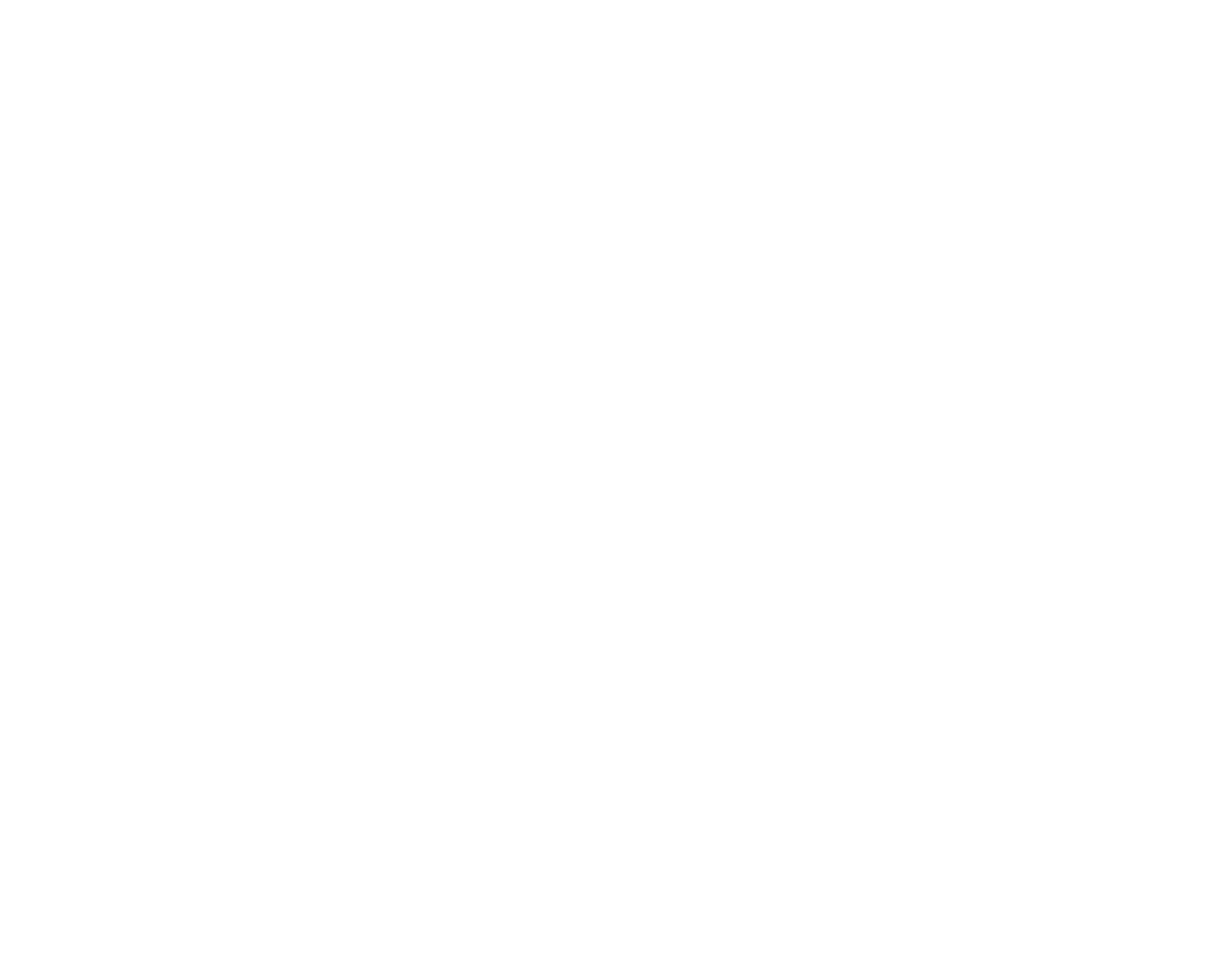
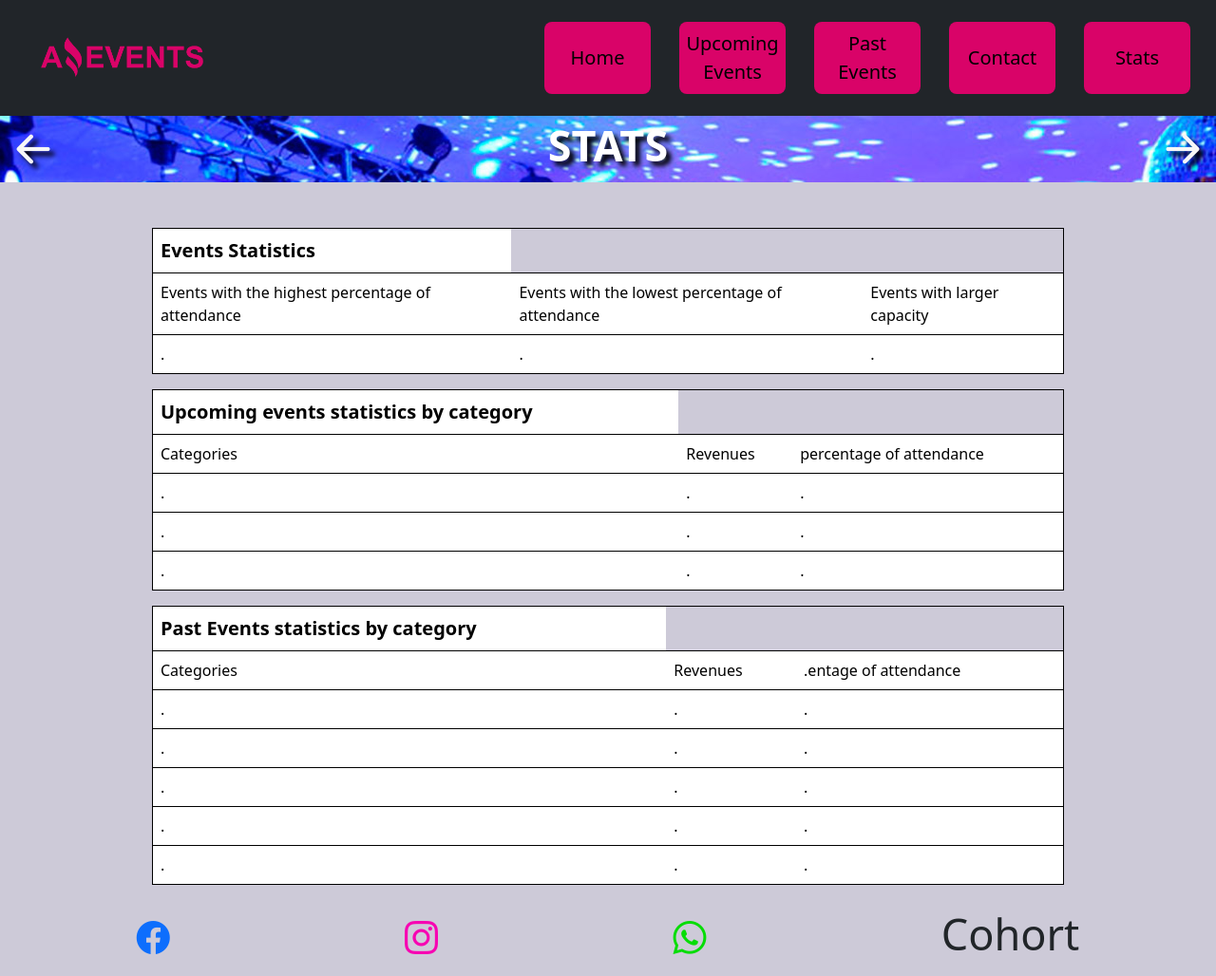
Before and after one commit to SalvadorProgr/Amazing_Events, a plain HTML site: page stats.html in a window 1280 px wide. Shown: the whole page at 95% size. Before the commit the page ends 800 px from the top, so only its background shows below. Drawn offline with nearby package versions, Linux system fonts and the light colour scheme.

Commit message:
terminé el table del stats

```diff
--- a/assets/styles/style.css
+++ b/assets/styles/style.css
@@ -166,3 +166,25 @@ h2{
     font-weight: 700;
     color: #D90368;
 }
+/* desde aqui el table */
+table{
+    border: 1px solid black;
+
+}
+.table-group-divider{
+    border: 1px solid black;
+}
+.table th{
+    border: 1px solid black;
+    width: 100%;
+}
+.table tr{
+    border: 1px solid black;
+}
+.title-table{
+    font-size: 20px;
+    font-weight: 700;
+}
+.empty{
+    color: #CDCAD8;
+}
--- a/stats.html
+++ b/stats.html
@@ -0,0 +1,196 @@
+<!DOCTYPE html>
+<html lang="es">
+  <head>
+    <meta charset="UTF-8" />
+    <meta http-equiv="X-UA-Compatible" content="IE=edge" />
+    <meta name="viewport" content="width=device-width, initial-scale=1.0" />
+    <link
+      rel="shortcut icon"
+      href="./assets/img/papel-picado.ico"
+      type="image/x-icon"
+    />
+    <link
+      href="https://cdn.jsdelivr.net/npm/bootstrap@5.3.0-alpha1/dist/css/bootstrap.min.css"
+      rel="stylesheet"
+      integrity="sha384-GLhlTQ8iRABdZLl6O3oVMWSktQOp6b7In1Zl3/Jr59b6EGGoI1aFkw7cmDA6j6gD"
+      crossorigin="anonymous"
+    />
+    <link
+      rel="stylesheet"
+      href="https://cdn.jsdelivr.net/npm/bootstrap-icons@1.10.3/font/bootstrap-icons.css"
+    />
+    <link rel="stylesheet" href="./assets/styles/style.css" />
+    <title>Contact AE</title>
+  </head>
+  <body>
+    <header>
+      <!-- desde aqui la cabecera -->
+
+      <div class="barra d-flex">
+        <nav class="navbar navbar-expand-lg bg-dark d-flex">
+          <figure class="figure">
+            <img
+              src="./assets/img/Logo Amazing Events.png"
+              class="figure-img img-fluid rounded w-50"
+              alt="logo Amazing Events"
+            />
+          </figure>
+          <div class="container-fluid">
+            <div class="collapse navbar-collapse" id="navbarNav">
+              <ul class="navbar-nav">
+                <li class="nav-item">
+                  <a
+                    class="nav-link active"
+                    aria-current="page"
+                    href="./index.html"
+                    >Home</a
+                  >
+                </li>
+                <li class="nav-item">
+                  <a
+                    class="nav-link active"
+                    aria-current="page"
+                    href="./upcoming_events.html"
+                    >Upcoming Events</a
+                  >
+                </li>
+                <li class="nav-item">
+                  <a
+                    class="nav-link active"
+                    aria-current="page"
+                    href="./past_events.html"
+                    >Past Events</a
+                  >
+                </li>
+                <li class="nav-item">
+                  <a class="nav-link active" aria-current="page" href="#"
+                    >Contact</a
+                  >
+                </li>
+                <li class="nav-item">
+                  <a
+                    class="nav-link active"
+                    aria-current="page"
+                    href="./stats.html"
+                    >Stats</a
+                  >
+                </li>
+              </ul>
+            </div>
+          </div>
+        </nav>
+      </div>
+    </header>
+
+    <!-- desde aqui la barra con foto backgrund -->
+
+    <main d-flex>
+      <div class="bar-home">
+      <i class="bi bi-arrow-left-short"></i>
+      <h2>STATS</h2>
+      <i class="bi bi-arrow-right-short"></i>
+      </div>
+
+      <!-- desde aqui el table -->
+      <div class="d-flex flex-column align-items-center">
+        <table class="table w-75 mt-5">
+            <tr>
+              <td class="title-table">Events Statistics</td>
+            </tr>
+          <tbody class="table-group-divider">
+            <!-- primer fila -->
+            <tr>
+              <td>Events with the highest percentage of attendance</td>
+              <td>Events with the lowest percentage of attendance</td>
+              <td>Events with larger capacity</td>
+            </tr>
+            <!-- segunda fila -->
+            <tr>
+              <td class="empty">.</td>
+              <td class="empty">.</td>
+              <td class="empty">.</td>
+            </tr>
+          </tbody>
+          </table>
+
+          <table class="table w-75">
+          <thead>
+            <tr>
+              <td class="title-table">Upcoming events statistics by category</td>
+            </tr>
+          </thead>
+          <tbody class="table-group-divider">
+            <tr>
+              <td>Categories</td>
+              <td>Revenues</td>
+              <td>percentage of attendance</td>
+            </tr>
+            <tr>
+              <td class="empty">.</td>
+              <td class="empty">.</td>
+              <td class="empty">.</td>
+            </tr>
+            <tr>
+              <td class="empty">.</td>
+              <td class="empty">.</td>
+              <td class="empty">.</td>
+            </tr>
+            <tr>
+              <td class="empty">.</td>
+              <td class="empty">.</td>
+              <td class="empty">.</td>
+            </tr>
+          </tbody>
+          </table>
+          <table class="table w-75">
+            <tr>
+              <td class="title-table">Past Events statistics by category</td>
+            </tr>
+          <tbody class="table-group-divider">
+            <tr>
+              <td>Categories</td>
+              <td>Revenues</td>
+              <td>.entage of attendance</td>
+            </tr>
+            <tr>
+              <td class="empty">.</td>
+              <td class="empty">.</td>
+              <td class="empty">.</td>
+            </tr>
+            <tr>
+              <td class="empty">.</td>
+              <td class="empty">.</td>
+              <td class="empty">.</td>
+            </tr>
+            <tr>
+              <td class="empty">.</td>
+              <td class="empty">.</td>
+              <td class="empty">.</td>
+            </tr>
+            <tr>
+              <td class="empty">.</td>
+              <td class="empty">.</td>
+              <td class="empty">.</td>
+            </tr>
+            <tr>
+              <td class="empty">.</td>
+              <td class="empty">.</td>
+              <td class="empty">.</td>
+            </tr>
+          </tbody>
+        </table>
+      </div>
+    </main>
+    <footer w-100>
+      <a href=""><i class="bi bi-facebook"></i></a>
+      <a href=""><i class="bi-instagram bi-instagram"></i></a>
+      <a href=""><i class="bi-whatsapp bi-whatsapp"></i></a>
+      <h2 class="h2">Cohort</h2>
+    </footer>
+    <script
+      src="https://cdn.jsdelivr.net/npm/bootstrap@5.3.0-alpha1/dist/js/bootstrap.bundle.min.js"
+      integrity="sha384-w76AqPfDkMBDXo30jS1Sgez6pr3x5MlQ1ZAGC+nuZB+EYdgRZgiwxhTBTkF7CXvN"
+      crossorigin="anonymous"
+    ></script>
+  </body>
+</html>
```
